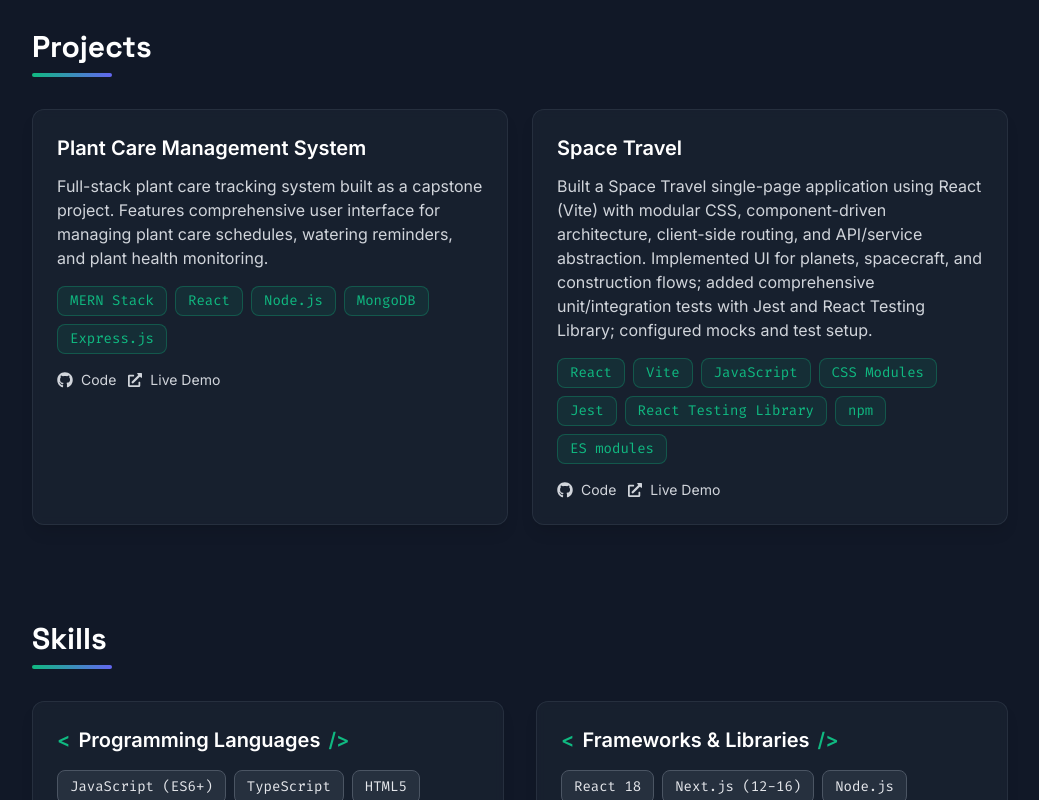
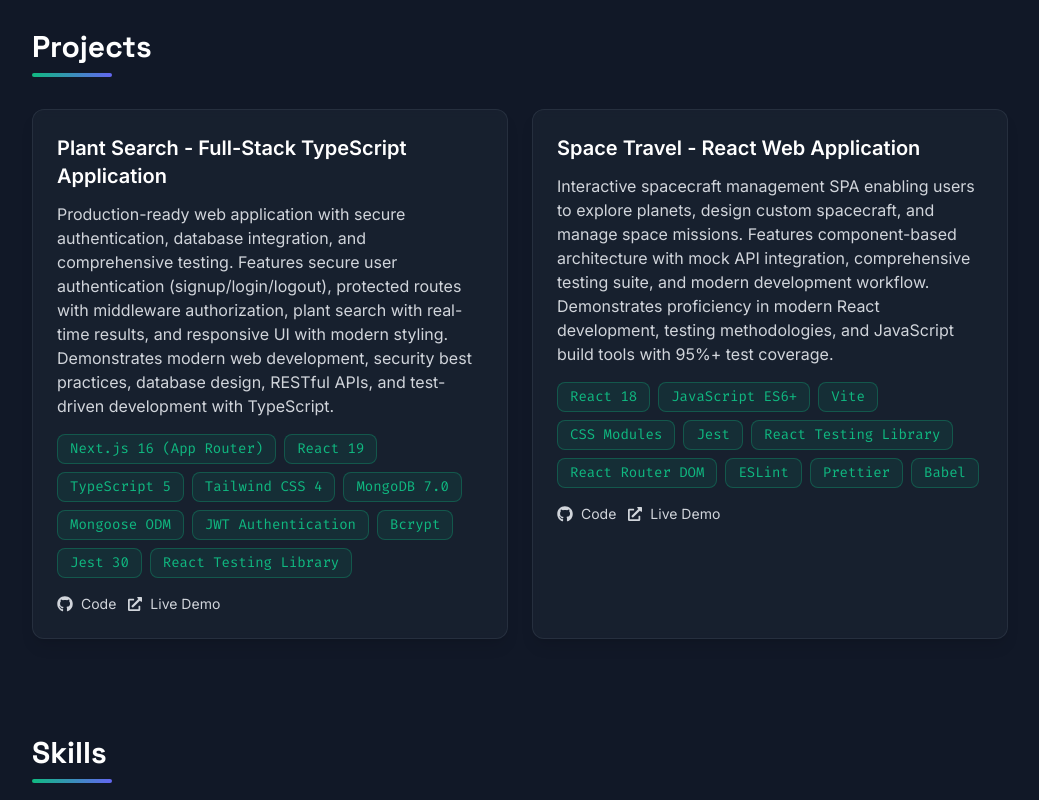
Before and after one commit to Danishsarah/Resume.ts, a React (Vite) app: page / in a window 1280 px wide. Shown: the part 860-1660 px from the top of the page, without its empty margins (120-1159 px from the left). Built offline with nearby package versions, Linux system fonts and the light colour scheme.

Commit message:
Update project descriptions with detailed tech stacks and comprehensive features

```diff
--- a/src/App.tsx
+++ b/src/App.tsx
@@ -16,8 +16,8 @@ const App: React.FC = () => {
       <About summary={resumeData.personalInfo.summary} />
       <Projects projects={resumeData.projects} />
       <Skills skills={resumeData.skills} />
+      <Education education={resumeData.education} />
       <Experience experiences={resumeData.experience} />
-      <Education education={resumeData.education} />
       <Footer />
     </div>
   );
--- a/src/data/resumeData.ts
+++ b/src/data/resumeData.ts
@@ -18,27 +18,40 @@ export const resumeData: ResumeData = {
   projects: [
     {
       id: '1',
-      title: 'Plant Care Management System',
+      title: 'Plant Search - Full-Stack TypeScript Application',
       description:
-        'Full-stack plant care tracking system built as a capstone project. Features comprehensive user interface for managing plant care schedules, watering reminders, and plant health monitoring.',
-      technologies: ['MERN Stack', 'React', 'Node.js', 'MongoDB', 'Express.js'],
+        'Production-ready web application with secure authentication, database integration, and comprehensive testing. Features secure user authentication (signup/login/logout), protected routes with middleware authorization, plant search with real-time results, and responsive UI with modern styling. Demonstrates modern web development, security best practices, database design, RESTful APIs, and test-driven development with TypeScript.',
+      technologies: [
+        'Next.js 16 (App Router)',
+        'React 19',
+        'TypeScript 5',
+        'Tailwind CSS 4',
+        'MongoDB 7.0',
+        'Mongoose ODM',
+        'JWT Authentication',
+        'Bcrypt',
+        'Jest 30',
+        'React Testing Library',
+      ],
       github: 'https://github.com/Danishsarah/final-capstone',
       link: 'https://vercel.com/sarahs-projects-b14d5b16?repo=https://github.com/Danishsarah/final-capstone',
     },
     {
       id: '2',
-      title: 'Space Travel',
+      title: 'Space Travel - React Web Application',
       description:
-        'Built a Space Travel single-page application using React (Vite) with modular CSS, component-driven architecture, client-side routing, and API/service abstraction. Implemented UI for planets, spacecraft, and construction flows; added comprehensive unit/integration tests with Jest and React Testing Library; configured mocks and test setup.',
+        'Interactive spacecraft management SPA enabling users to explore planets, design custom spacecraft, and manage space missions. Features component-based architecture with mock API integration, comprehensive testing suite, and modern development workflow. Demonstrates proficiency in modern React development, testing methodologies, and JavaScript build tools with 95%+ test coverage.',
       technologies: [
-        'React',
+        'React 18',
+        'JavaScript ES6+',
         'Vite',
-        'JavaScript',
         'CSS Modules',
         'Jest',
         'React Testing Library',
-        'npm',
-        'ES modules',
+        'React Router DOM',
+        'ESLint',
+        'Prettier',
+        'Babel',
       ],
       github: 'https://github.com/Danishsarah/space-travel',
       link: 'https://space-travel-ivory.vercel.app/',
```
